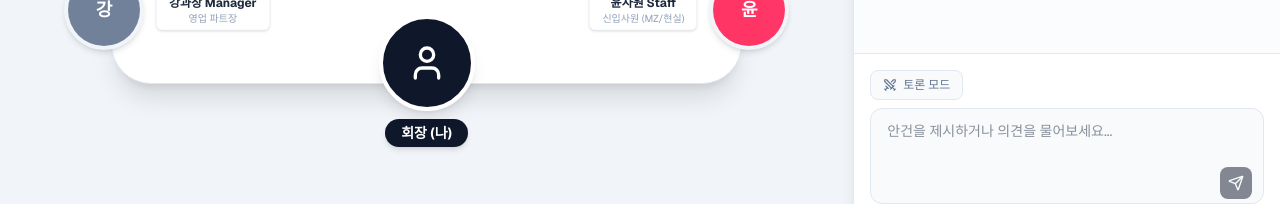
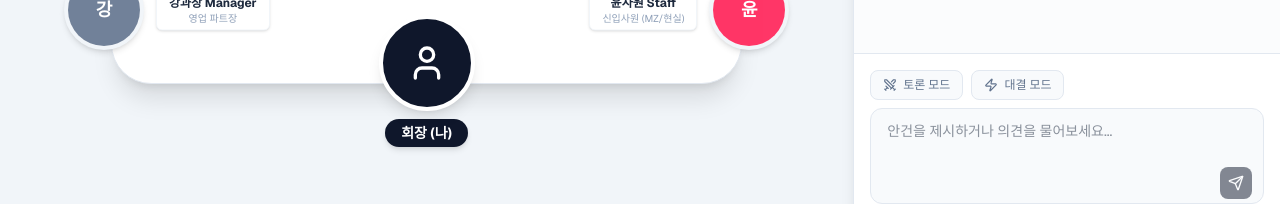
Before and after one commit to yohan-work/agents, a Next.js app: page / in a window 1280 px wide. Shown: the part 549-753 px from the top of the page. Built offline with nearby package versions, Linux system fonts and the light colour scheme.

Commit message:
feat : [battle-t1] connect hook

```diff
--- a/app/components/MeetingRoom.tsx
+++ b/app/components/MeetingRoom.tsx
@@ -5,11 +5,13 @@ import { motion, AnimatePresence } from 'framer-motion';
 import { agents } from '@/app/data/agents';
 import { EmployeeAgent, ChatMessage, AgentStance, DiscussionState } from '@/app/types/agent';
 import { useDiscussion } from '@/app/hooks/useDiscussion';
+import { useDebateArena } from '@/app/hooks/useDebateArena';
 import { cn } from '@/app/lib/utils';
 import SpeechBubble from './SpeechBubble';
 import AgentProfileCard from './AgentProfileCard';
 import ConnectionLines from './ConnectionLine';
 import DiscussionSummary from './DiscussionSummary';
+import DebateArena from './DebateArena';
 import {
     Send,
     User,
@@ -19,6 +21,7 @@ import {
     AlertTriangle,
     Swords,
     Square,
+    Zap,
 } from 'lucide-react';
 
 interface LatestMessageInfo {
@@ -65,8 +68,21 @@ export default function MeetingRoom() {
         speakingAgentId: discussSpeakingAgentId,
     } = useDiscussion(onDiscussionMessageAdd, onDiscussionMessageUpdate);
 
+    const {
+        arena,
+        openArena,
+        closeArena,
+        selectAgent: arenaSelectAgent,
+        deselectAgent: arenaDeselectAgent,
+        setTotalRounds,
+        startDebate,
+        cancelDebate,
+        confirmAgents,
+    } = useDebateArena();
+
+    const isArenaActive = arena.phase !== 'idle';
     const speakingAgentId = isDiscussMode ? discussSpeakingAgentId : chatSpeakingAgentId;
-    const isBusy = isProcessing || discussion.status === 'in_progress';
+    const isBusy = isProcessing || discussion.status === 'in_progress' || isArenaActive;
 
     const lastAgentMsgIndex = useMemo(() => {
         for (let i = messages.length - 1; i >= 0; i--) {
@@ -276,6 +292,22 @@ export default function MeetingRoom() {
                         )}
                     </AnimatePresence>
 
+                    {/* Debate Arena overlay */}
+                    <AnimatePresence>
+                        {isArenaActive && (
+                            <DebateArena
+                                arena={arena}
+                                onClose={closeArena}
+                                onSelectAgent={arenaSelectAgent}
+                                onDeselectAgent={arenaDeselectAgent}
+                                onConfirmAgents={confirmAgents}
+                                onSetRounds={setTotalRounds}
+                                onStartDebate={startDebate}
+                                onCancel={cancelDebate}
+                            />
+                        )}
+                    </AnimatePresence>
+
                     <div className="w-[90%] md:w-[80%] h-[55%] md:h-[60%] bg-white rounded-[30px] md:rounded-[40px] shadow-xl border border-slate-200 relative flex items-center justify-center">
                         <ConnectionLines messages={messages} isActive={isBusy || discussion.status === 'completed'} />
 
@@ -480,6 +512,26 @@ export default function MeetingRoom() {
                             >
                                 <Swords className="w-3.5 h-3.5" />
                                 <span>토론 모드</span>
+                            </button>
+
+                            <button
+                                onClick={() => {
+                                    if (!isBusy) {
+                                        openArena();
+                                        setMobileView('boardroom');
+                                    }
+                                }}
+                                disabled={isBusy}
+                                className={cn(
+                                    "flex items-center gap-1.5 px-3 py-1.5 rounded-lg text-xs font-medium transition-all border",
+                                    isArenaActive
+                                        ? "bg-red-100 border-red-300 text-red-700"
+                                        : "bg-slate-50 border-slate-200 text-slate-500 hover:bg-slate-100",
+                                    isBusy && !isArenaActive && "opacity-50 cursor-not-allowed"
+                                )}
+                            >
+                                <Zap className="w-3.5 h-3.5" />
+                                <span>대결 모드</span>
                             </button>
 
                             {discussion.status === 'in_progress' && (
```
